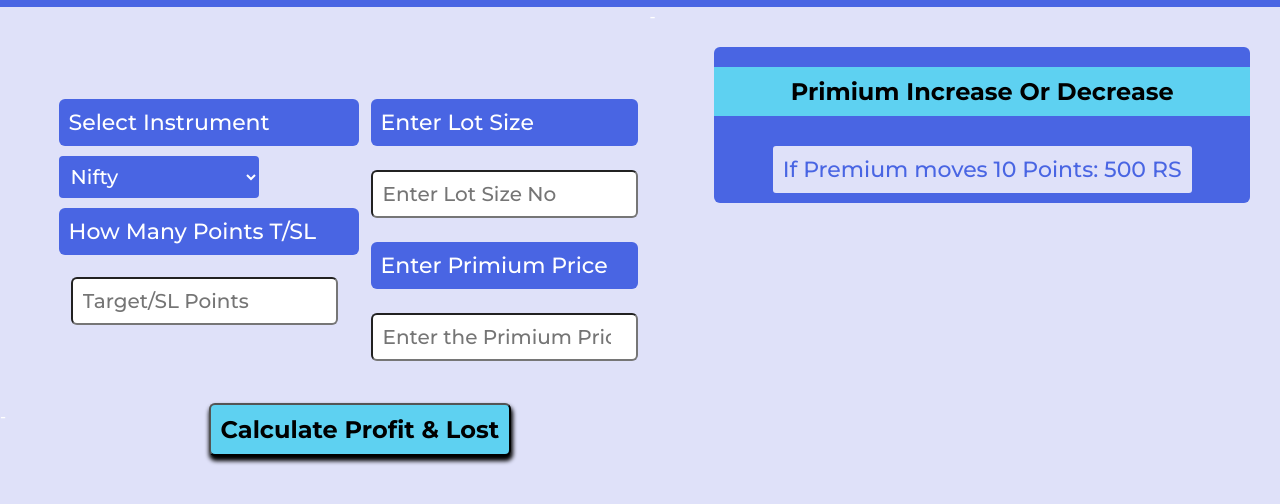
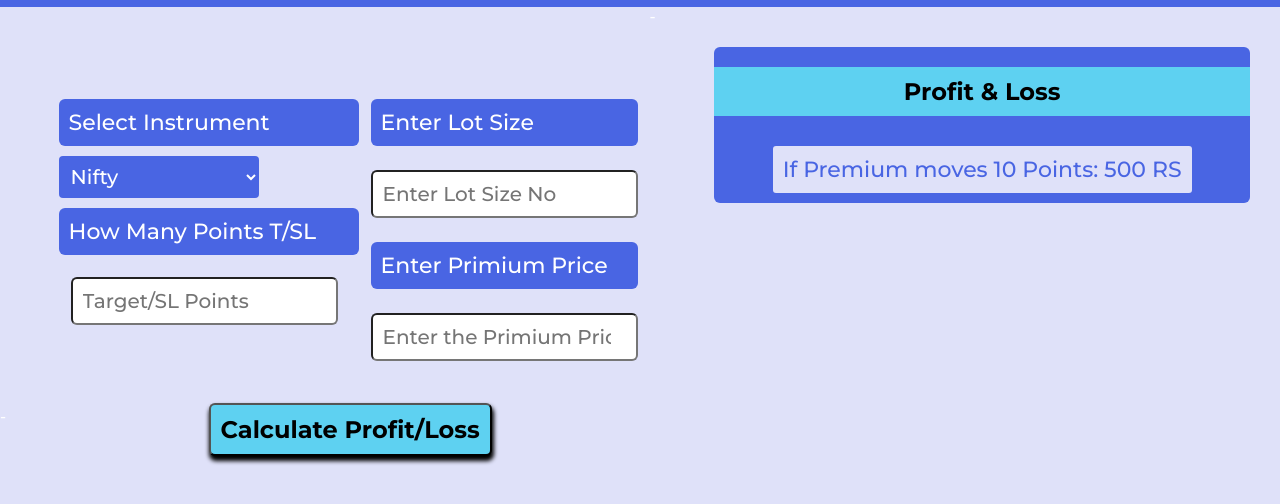
Before and after one commit to mayurpatil77/Javascript-Projects-, a plain HTML site: page Project 21 - Options Risk Calculator/index.html in a window 1280 px wide. Shown: the part 52-556 px from the top of the page. Drawn offline with Linux system fonts and the light colour scheme.

Commit message:
Type fixed

```diff
--- a/Project 21 - Options Risk Calculator/index.html
+++ b/Project 21 - Options Risk Calculator/index.html
@@ -42,7 +42,7 @@
 
                 <!-- button -->
                 <div class="btn">
-                    <button onclick="getValues()">Calculate Profit & Lost</button>
+                    <button onclick="getValues()">Calculate Profit/Loss</button>
                 </div>
             </div> -
         </div>
@@ -51,7 +51,7 @@
 
         <div class="rightContainer">
             <div class="rightSubContainer">
-                <h2 class="resultBoxheading">Primium Increase Or Decrease</h2>
+                <h2 class="resultBoxheading">Profit & Loss</h2>
                 <h3>If Premium moves <span id="move10">10</span> Points: <span id="rs10">500</span> RS</h3>
 
             </div>
```
